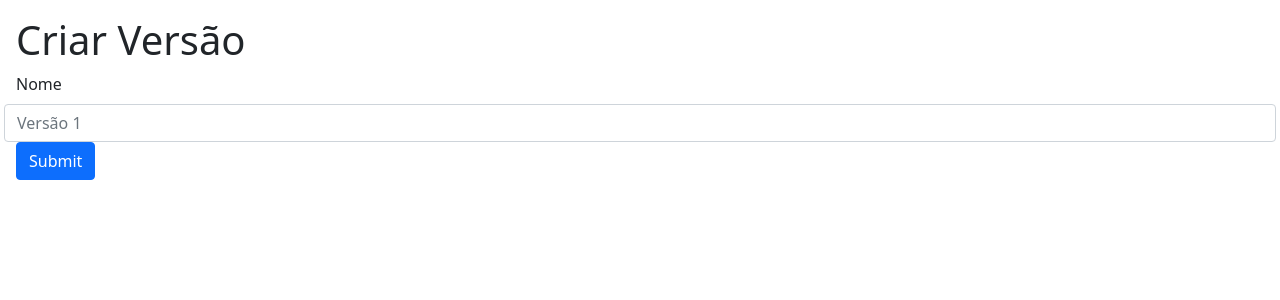
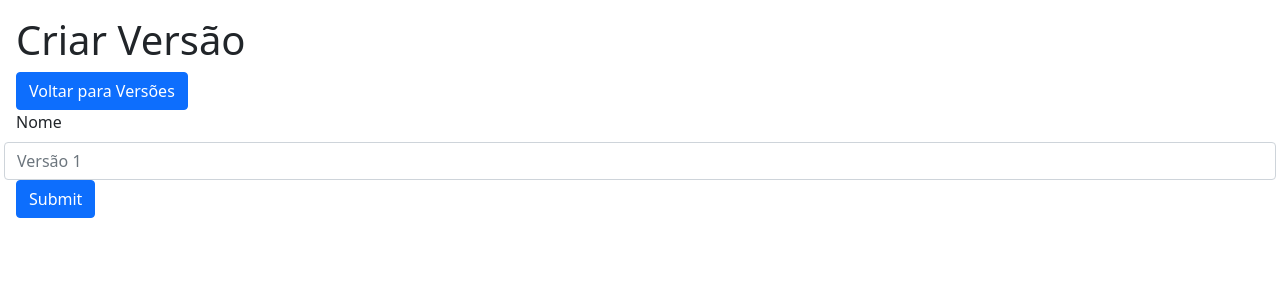
Before and after one commit to renanrodriguesmr/MiniManager, a Django app: page /version/ in a window 1280 px wide. Shown: the part 56-356 px from the top of the page. Run offline with Django 3.2, Linux system fonts and the light colour scheme.

Commit message:
redirect buttons in version and versions

```diff
--- a/miniManager/configurator/templates/version.html
+++ b/miniManager/configurator/templates/version.html
@@ -7,6 +7,9 @@
 
 {% block content %}
   <h1>Criar Versão</h1>
+  <form action="/versions/" method="get">
+    <button class="btn btn-primary">Voltar para Versões</button>
+  </form>
   <form action="/version/" method="POST">
     {% csrf_token %}
     <div class="form-group row">
--- a/miniManager/configurator/templates/versions.html
+++ b/miniManager/configurator/templates/versions.html
@@ -8,6 +8,9 @@
 
 {% block content %}
   <h1>Versões do Plano de Teste 1</h1>
+  <form action="/version/" method="get">
+    <button class="btn btn-primary">Criar Versão</button>
+  </form>
   <table class="styled-table">
     <thead>
         <tr>
```
